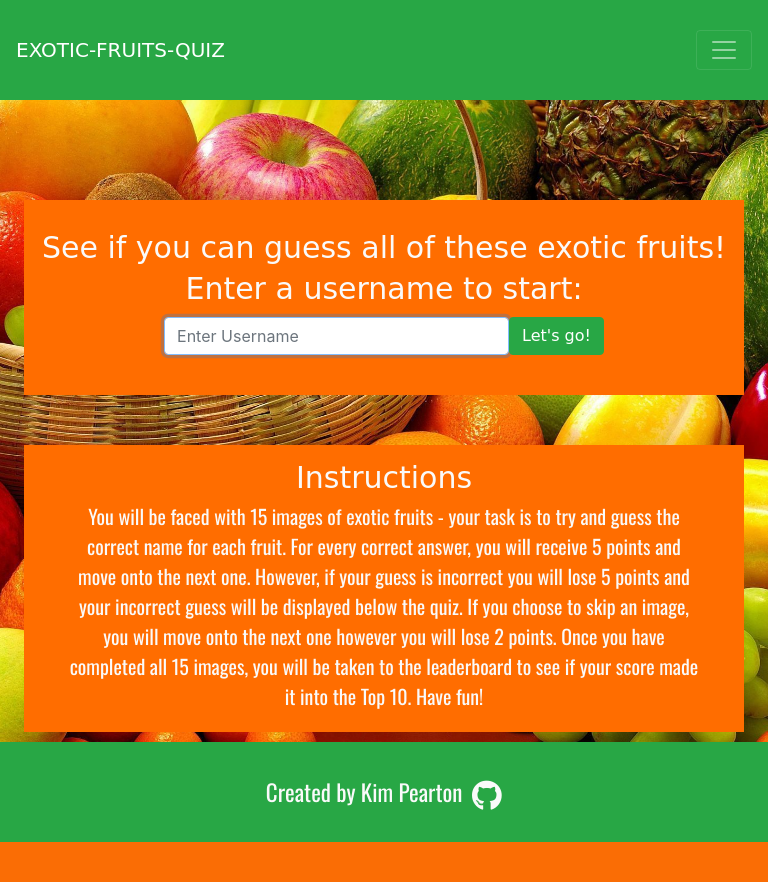
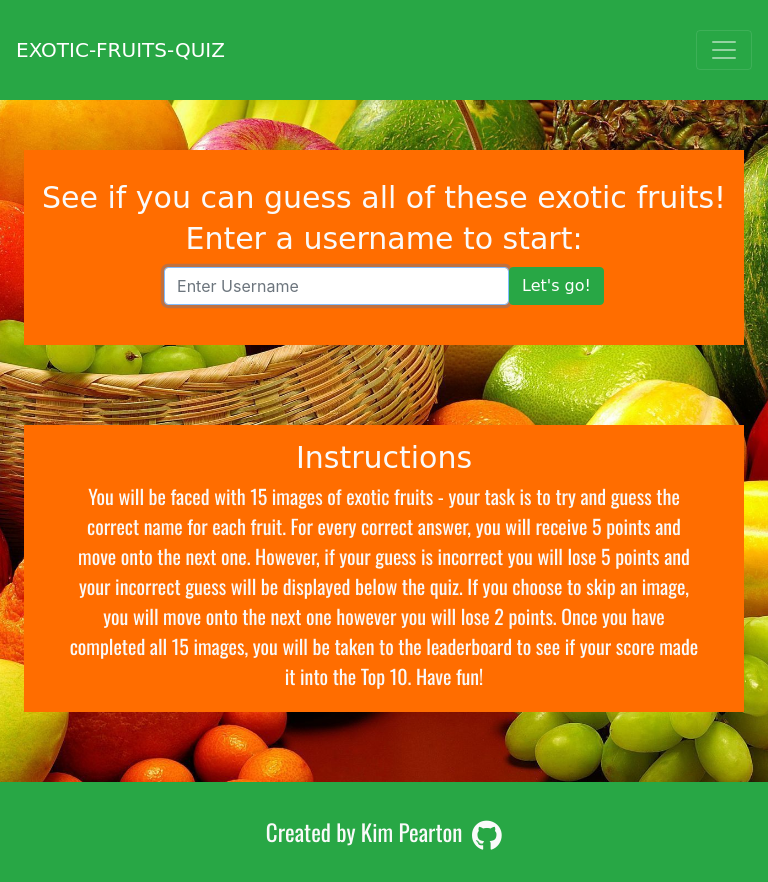
Before and after one commit to Code-Institute-Submissions/quiz, a Flask app: page / in a window 768 px wide. Before the commit the page ends 842 px from the top, so only its background shows below. Run offline with Flask 2, Linux system fonts and the light colour scheme; some libraries are stand-ins or nearby versions; some web fonts are replaced.

Commit message:
Move content up for iPhone X

```diff
--- a/static/css/styles.css
+++ b/static/css/styles.css
@@ -32,7 +32,7 @@ body {
 
 .content-box {
     margin-top: 50px;
-    margin-bottom: 50px;
+    margin-bottom: 80px;
     background-color: #ff6d00;
 }
 
@@ -234,7 +234,7 @@ table {
     }
 
     #content {
-        padding-top: 50px;
+        padding-bottom: 90px;
     }
 
     .statement {
@@ -342,3 +342,9 @@ table {
     }
 
 }
+
+@media only screen and (device-width : 375px) and (device-height : 812px) and (orientation : landscape) {
+    .myfooter {
+        margin-top: 50px;
+    }
+}
```
